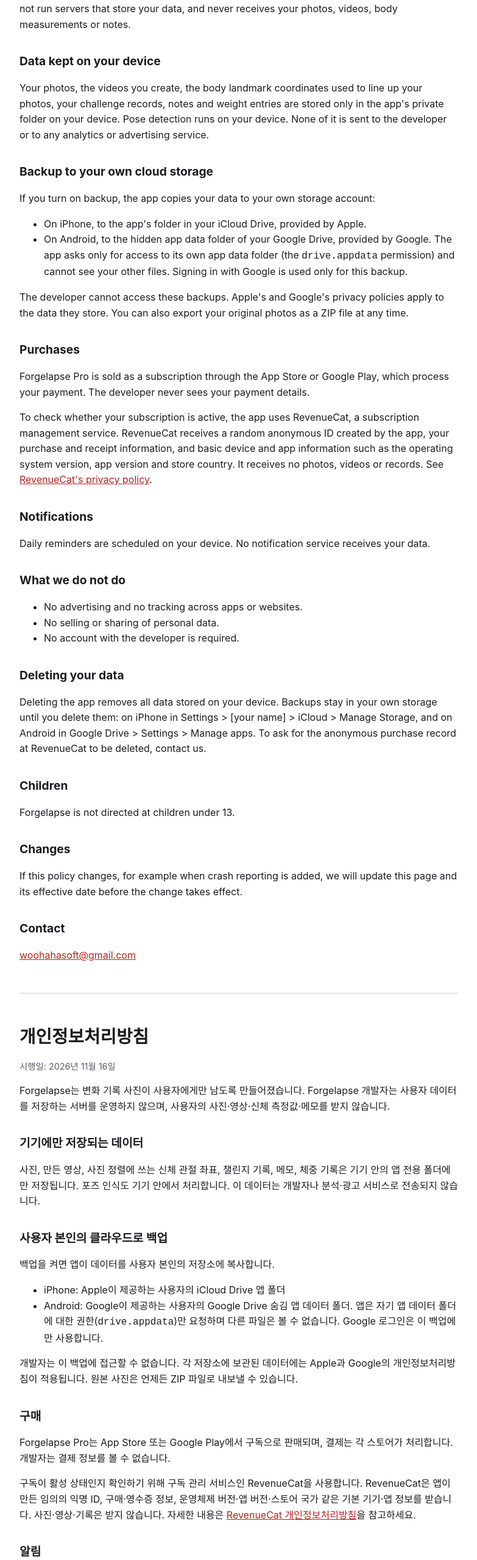
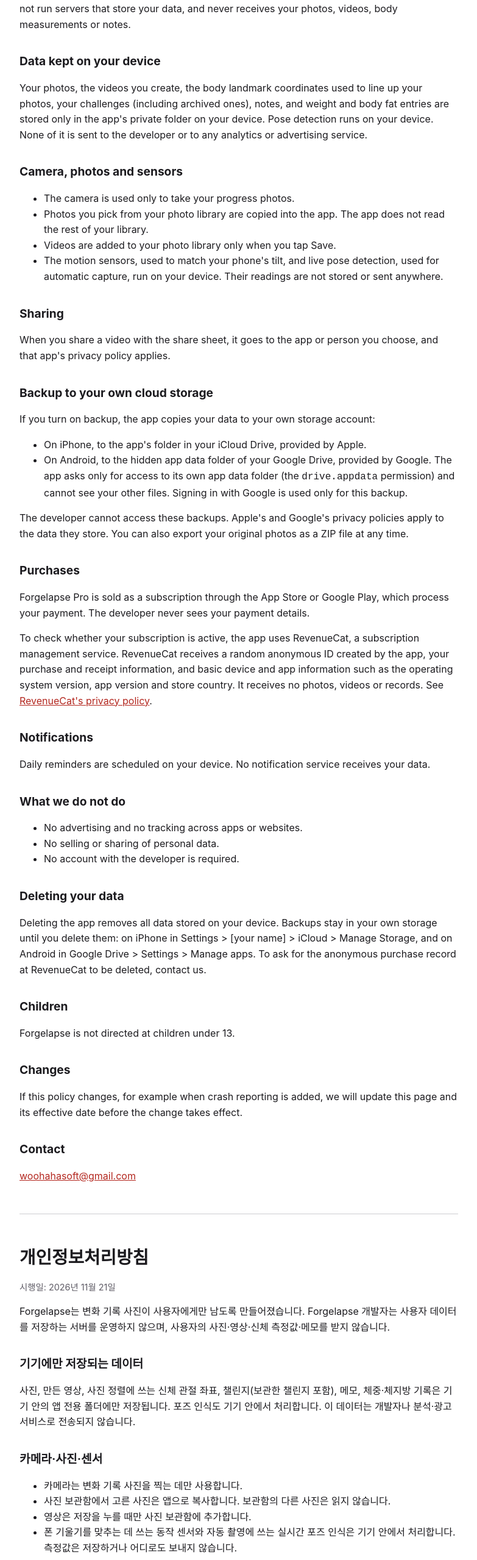
Before and after one commit to woohahasoft/forgelapse-site, a plain HTML site: page privacy.html in a window 1280 px wide. Shown: the part 202-2760 px from the top of the page at 61% size, without its empty margins (248-1031 px from the left). Drawn offline with Linux system fonts and the light colour scheme.

Commit message:
Cover camera, photos, sensors, sharing and body fat
Co-Authored-By: Claude Opus 5.5 <noreply@anthropic.com>

```diff
--- a/privacy.html
+++ b/privacy.html
@@ -12,12 +12,23 @@
 
   <section id="en" lang="en">
     <h1>Privacy Policy</h1>
-    <p class="meta">Effective November 16, 2026</p>
+    <p class="meta">Effective November 21, 2026</p>
 
     <p>Forgelapse is built so that your progress photos stay yours. The developer of Forgelapse does not run servers that store your data, and never receives your photos, videos, body measurements or notes.</p>
 
     <h2>Data kept on your device</h2>
-    <p>Your photos, the videos you create, the body landmark coordinates used to line up your photos, your challenge records, notes and weight entries are stored only in the app's private folder on your device. Pose detection runs on your device. None of it is sent to the developer or to any analytics or advertising service.</p>
+    <p>Your photos, the videos you create, the body landmark coordinates used to line up your photos, your challenges (including archived ones), notes, and weight and body fat entries are stored only in the app's private folder on your device. Pose detection runs on your device. None of it is sent to the developer or to any analytics or advertising service.</p>
+
+    <h2>Camera, photos and sensors</h2>
+    <ul>
+      <li>The camera is used only to take your progress photos.</li>
+      <li>Photos you pick from your photo library are copied into the app. The app does not read the rest of your library.</li>
+      <li>Videos are added to your photo library only when you tap Save.</li>
+      <li>The motion sensors, used to match your phone's tilt, and live pose detection, used for automatic capture, run on your device. Their readings are not stored or sent anywhere.</li>
+    </ul>
+
+    <h2>Sharing</h2>
+    <p>When you share a video with the share sheet, it goes to the app or person you choose, and that app's privacy policy applies.</p>
 
     <h2>Backup to your own cloud storage</h2>
     <p>If you turn on backup, the app copies your data to your own storage account:</p>
@@ -58,12 +69,23 @@
 
   <section id="ko" lang="ko">
     <h1>개인정보처리방침</h1>
-    <p class="meta">시행일: 2026년 11월 16일</p>
+    <p class="meta">시행일: 2026년 11월 21일</p>
 
     <p>Forgelapse는 변화 기록 사진이 사용자에게만 남도록 만들어졌습니다. Forgelapse 개발자는 사용자 데이터를 저장하는 서버를 운영하지 않으며, 사용자의 사진·영상·신체 측정값·메모를 받지 않습니다.</p>
 
     <h2>기기에만 저장되는 데이터</h2>
-    <p>사진, 만든 영상, 사진 정렬에 쓰는 신체 관절 좌표, 챌린지 기록, 메모, 체중 기록은 기기 안의 앱 전용 폴더에만 저장됩니다. 포즈 인식도 기기 안에서 처리합니다. 이 데이터는 개발자나 분석·광고 서비스로 전송되지 않습니다.</p>
+    <p>사진, 만든 영상, 사진 정렬에 쓰는 신체 관절 좌표, 챌린지(보관한 챌린지 포함), 메모, 체중·체지방 기록은 기기 안의 앱 전용 폴더에만 저장됩니다. 포즈 인식도 기기 안에서 처리합니다. 이 데이터는 개발자나 분석·광고 서비스로 전송되지 않습니다.</p>
+
+    <h2>카메라·사진·센서</h2>
+    <ul>
+      <li>카메라는 변화 기록 사진을 찍는 데만 사용합니다.</li>
+      <li>사진 보관함에서 고른 사진은 앱으로 복사합니다. 보관함의 다른 사진은 읽지 않습니다.</li>
+      <li>영상은 저장을 누를 때만 사진 보관함에 추가합니다.</li>
+      <li>폰 기울기를 맞추는 데 쓰는 동작 센서와 자동 촬영에 쓰는 실시간 포즈 인식은 기기 안에서 처리합니다. 측정값은 저장하거나 어디로도 보내지 않습니다.</li>
+    </ul>
+
+    <h2>공유</h2>
+    <p>공유 시트로 영상을 보내면 사용자가 고른 앱이나 사람에게 전달되며, 그 앱의 개인정보처리방침이 적용됩니다.</p>
 
     <h2>사용자 본인의 클라우드로 백업</h2>
     <p>백업을 켜면 앱이 데이터를 사용자 본인의 저장소에 복사합니다.</p>
```
Also changed, not shown: terms.html (+4 -4 lines).
